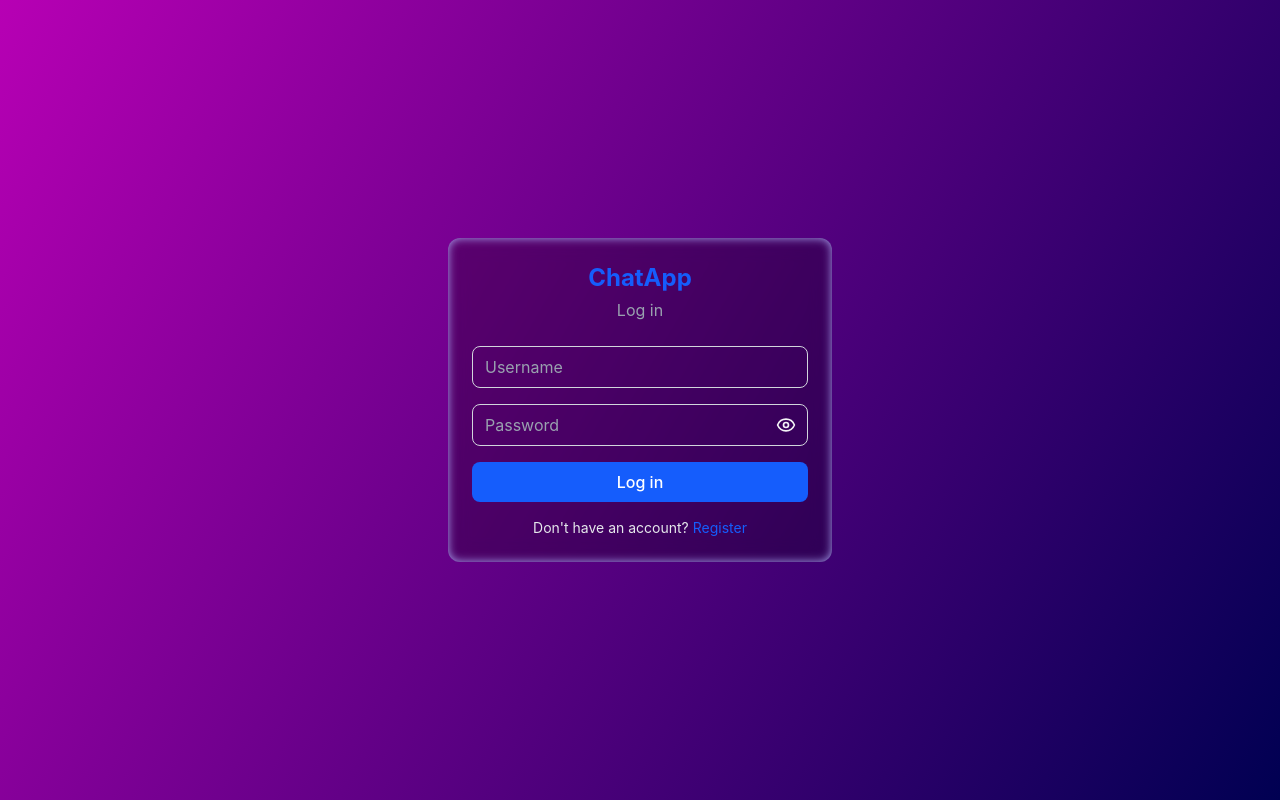
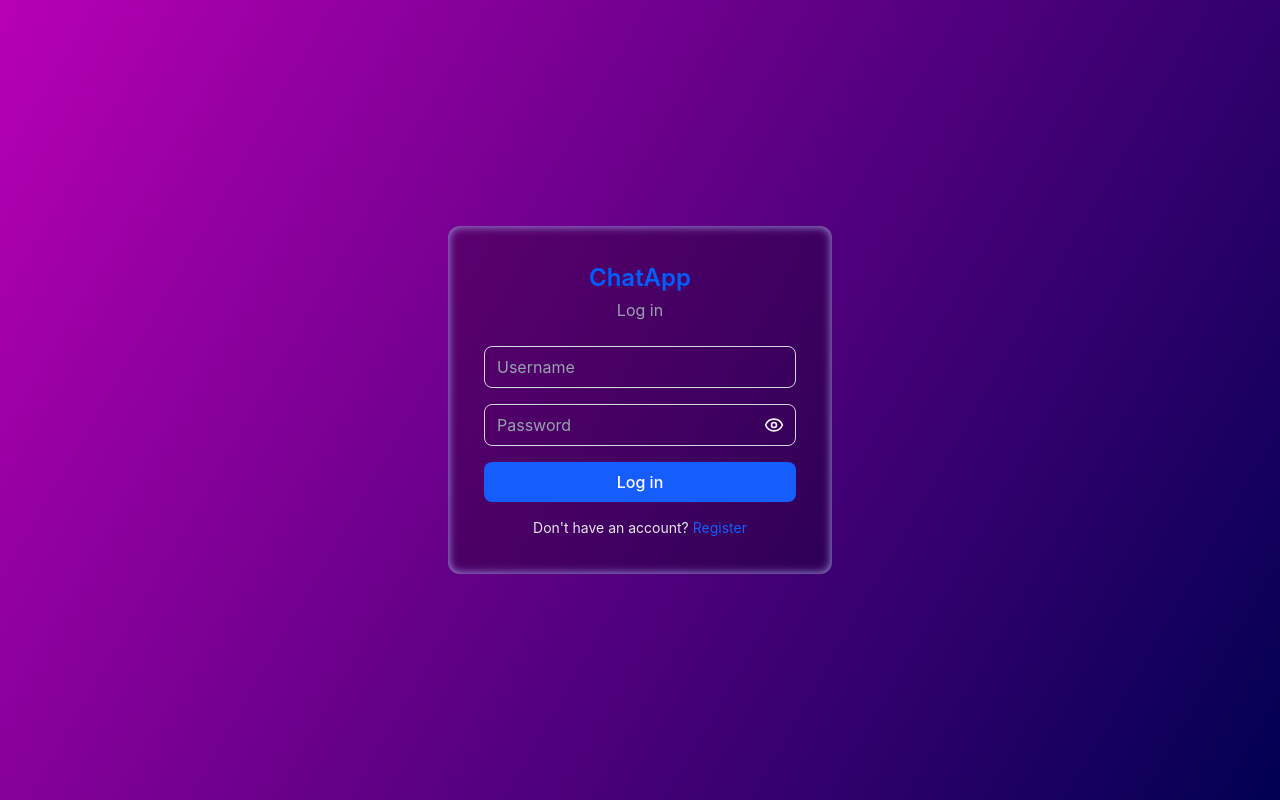
Before and after one commit to ShreyasPatil14/chat-app, a React (Vite) app in the folder frontend/chat-app/: page /login in a window 1280 px wide. Built offline with nearby package versions, Linux system fonts and the light colour scheme.

Commit message:
refactor AuthLayout component for improved styling and layout adjustments

```diff
--- a/frontend/chat-app/src/components/authLayout/AuthLayout.tsx
+++ b/frontend/chat-app/src/components/authLayout/AuthLayout.tsx
@@ -3,9 +3,9 @@ import './AuthLayout.css'
 
 export default function AuthLayout({ title, children }: { title: string; children: ReactNode }) {
   return (
-    <div className="min-h-screen flex items-center justify-center bg px-4">
-      <div className="w-full max-w-sm card-bg rounded-xl shadow p-6">
-        <h1 className="text-2xl font-bold text-center text-blue-600">ChatApp</h1>
+    <div className="min-h-screen flex items-center justify-center bg select-none">
+      <div className="w-full max-w-sm card-bg rounded-xl shadow p-9">
+        <h1 className="text-2xl font-semibold text-center gradient-text">ChatApp</h1>
         <h2 className="mt-1 mb-6 text-center text-gray-400">{title}</h2>
         {children}
       </div>
```
